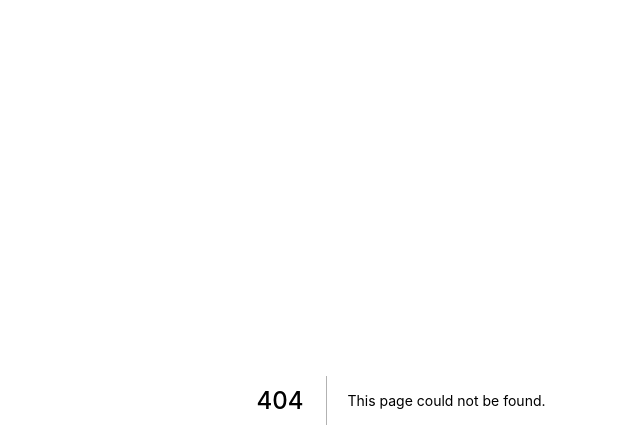
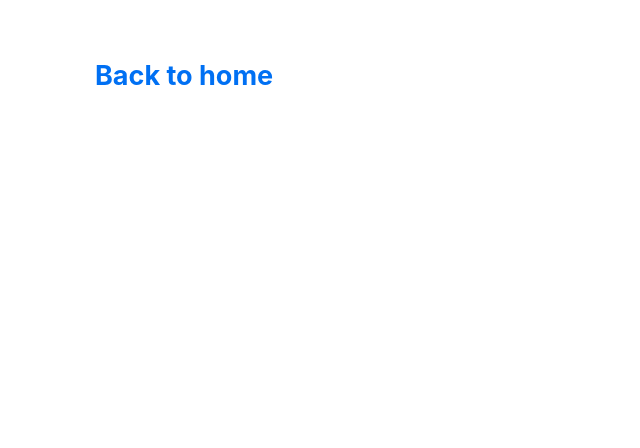
Before and after one commit to ejimenez17/song-sorter, a Next.js app: page /posts/first-post in a window 1280 px wide. Before the commit this address had no page. Shown: the top 448 px of the page, without its empty margins (239-879 px from the left). Built offline with nearby package versions, Linux system fonts and the light colour scheme.

Commit message:
first commit

```diff
--- /dev/null
+++ b/components/layout.js
@@ -0,0 +1,7 @@
+import styles from './layout.module.css'
+
+function Layout({ children }) {
+  return <div className={styles.container}>{children}</div>
+}
+
+export default Layout
--- /dev/null
+++ b/components/layout.module.css
@@ -0,0 +1,5 @@
+.container {
+  max-width: 36rem;
+  padding: 0 1rem;
+  margin: 3rem auto 6rem;
+}
--- /dev/null
+++ b/pages/_app.js
@@ -0,0 +1,6 @@
+// top-level component for all pages in app
+import '../styles/global.css'
+
+export default function App({ Component, pageProps }) {
+  return <Component {...pageProps} />
+}
--- a/pages/index.js
+++ b/pages/index.js
@@ -1,4 +1,5 @@
 import Head from 'next/head'
+import Link from 'next/link'
 
 export default function Home() {
   return (
@@ -10,7 +11,7 @@
 
       <main>
         <h1 className="title">
-          Welcome to <a href="https://nextjs.org">Next.js!</a>
+          Read <Link href="/posts/first-post"><a>this page!</a></Link>
         </h1>
 
         <p className="description">
--- /dev/null
+++ b/pages/posts/first-post.js
@@ -0,0 +1,18 @@
+import Link from 'next/link'
+import Head from 'next/head'
+import Layout from '../../components/layout'
+
+export default function FirstPost() {
+  return (
+    <Layout>
+      <Head>
+        <title>First Post</title>
+      </Head>
+      <h2>
+        <Link href="/">
+          <a>Back to home</a>
+        </Link>
+      </h2>
+    </Layout>
+  )
+}
--- /dev/null
+++ b/styles/global.css
@@ -0,0 +1,27 @@
+html,
+body {
+  padding: 0;
+  margin: 0;
+  font-family: -apple-system, BlinkMacSystemFont, Segoe UI, Roboto, Oxygen, Ubuntu,
+    Cantarell, Fira Sans, Droid Sans, Helvetica Neue, sans-serif;
+  line-height: 1.6;
+  font-size: 18px;
+}
+
+* {
+  box-sizing: border-box;
+}
+
+a {
+  color: #0070f3;
+  text-decoration: none;
+}
+
+a:hover {
+  text-decoration: underline;
+}
+
+img {
+  max-width: 100%;
+  display: block;
+}
```
